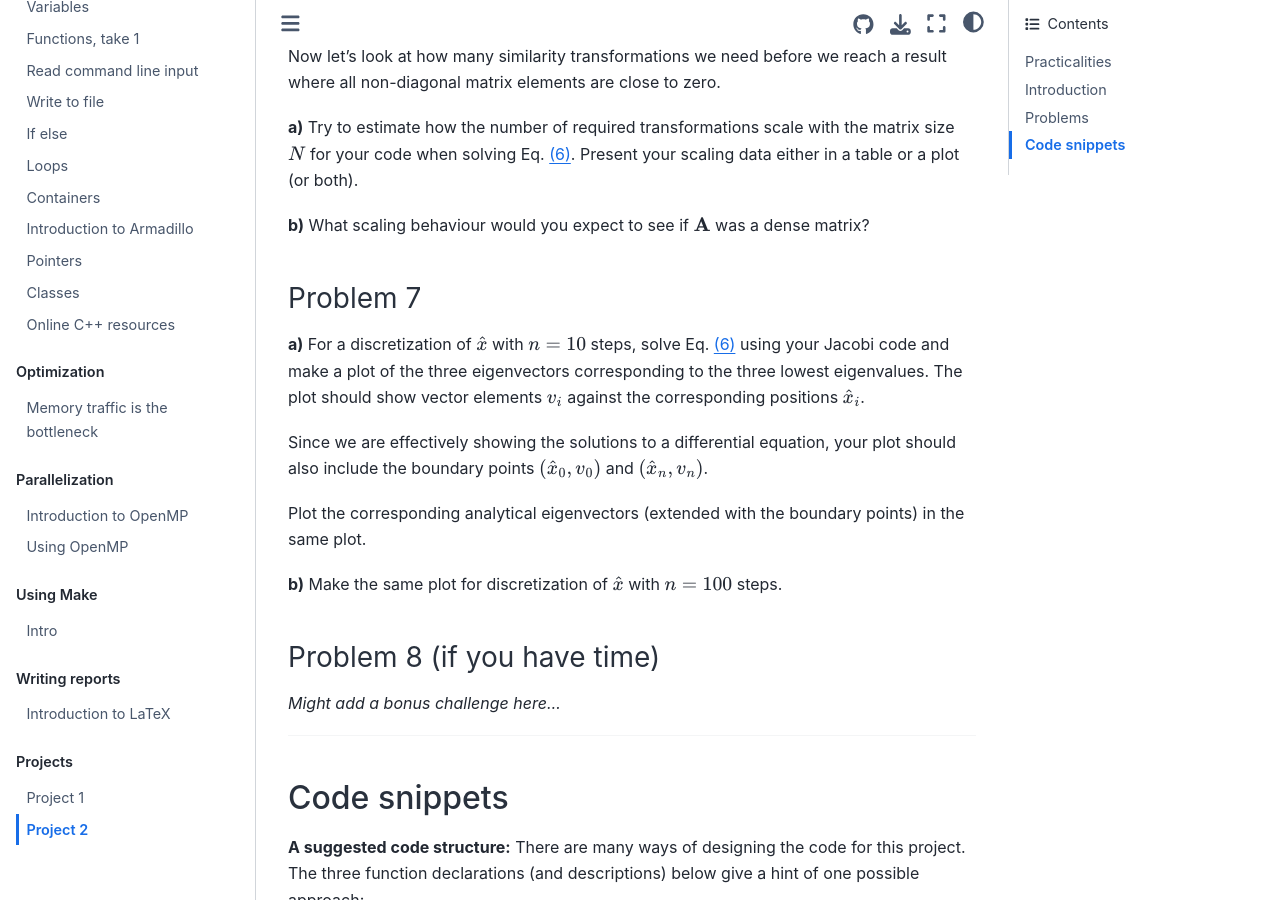
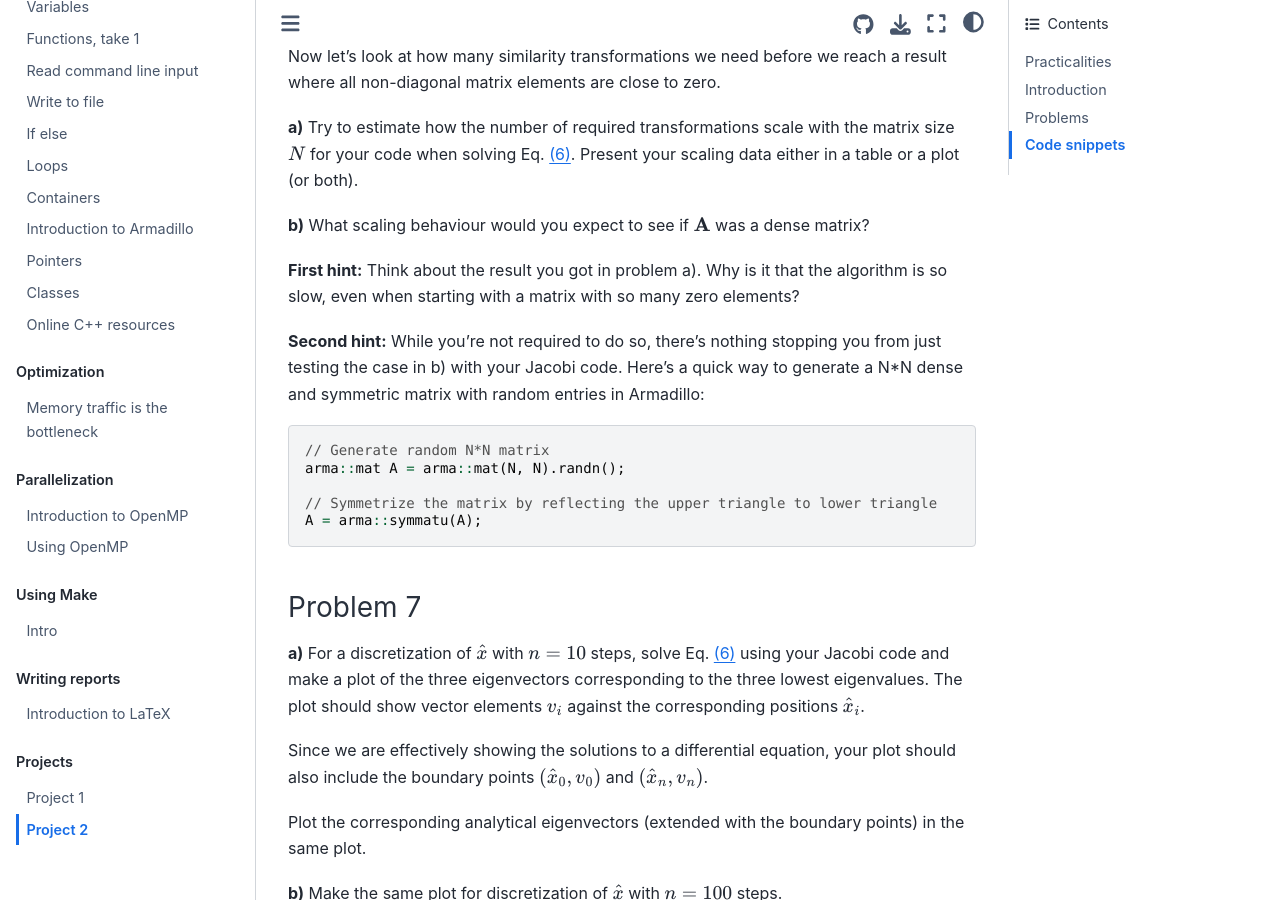
Before and after one commit to anderkve/FYS3150, a Jupyter Book: the page built from book/projects/project2.md, in a window 1280 px wide and 900 px high, scrolled down 5382 px. Built offline with Jupyter Book 1.0.4 settings and Sphinx 7.4.7 and the Sphinx Book theme 1.1.4, drawn with Linux system fonts in a browser that asks for light colours.

Commit message:
Added a couple of hints to problem 6 in project 2
	modified:   book/projects/project2.md

````diff
--- a/book/projects/project2.md
+++ b/book/projects/project2.md
@@ -175,6 +175,17 @@ Now let's look at how many similarity transformations we need before we reach a
 **a)** Try to estimate how the number of required transformations scale with the matrix size $N$ for your code when solving Eq. {eq}`bb_eq_3`. Present your scaling data either in a table or a plot (or both).
 
 **b)** What scaling behaviour would you expect to see if $\mathbf{A}$ was a dense matrix?
+
+**First hint:** Think about the result you got in problem a). Why is it that the algorithm is so slow, even when starting with a matrix with so many zero elements?
+
+**Second hint:** While you're not required to do so, there's nothing stopping you from just testing the case in b) with your Jacobi code. Here's a quick way to generate a N*N dense and symmetric matrix with random entries in Armadillo:
+```cpp
+// Generate random N*N matrix
+arma::mat A = arma::mat(N, N).randn();
+
+// Symmetrize the matrix by reflecting the upper triangle to lower triangle
+A = arma::symmatu(A);
+```
 
 
 ### Problem 7
````
